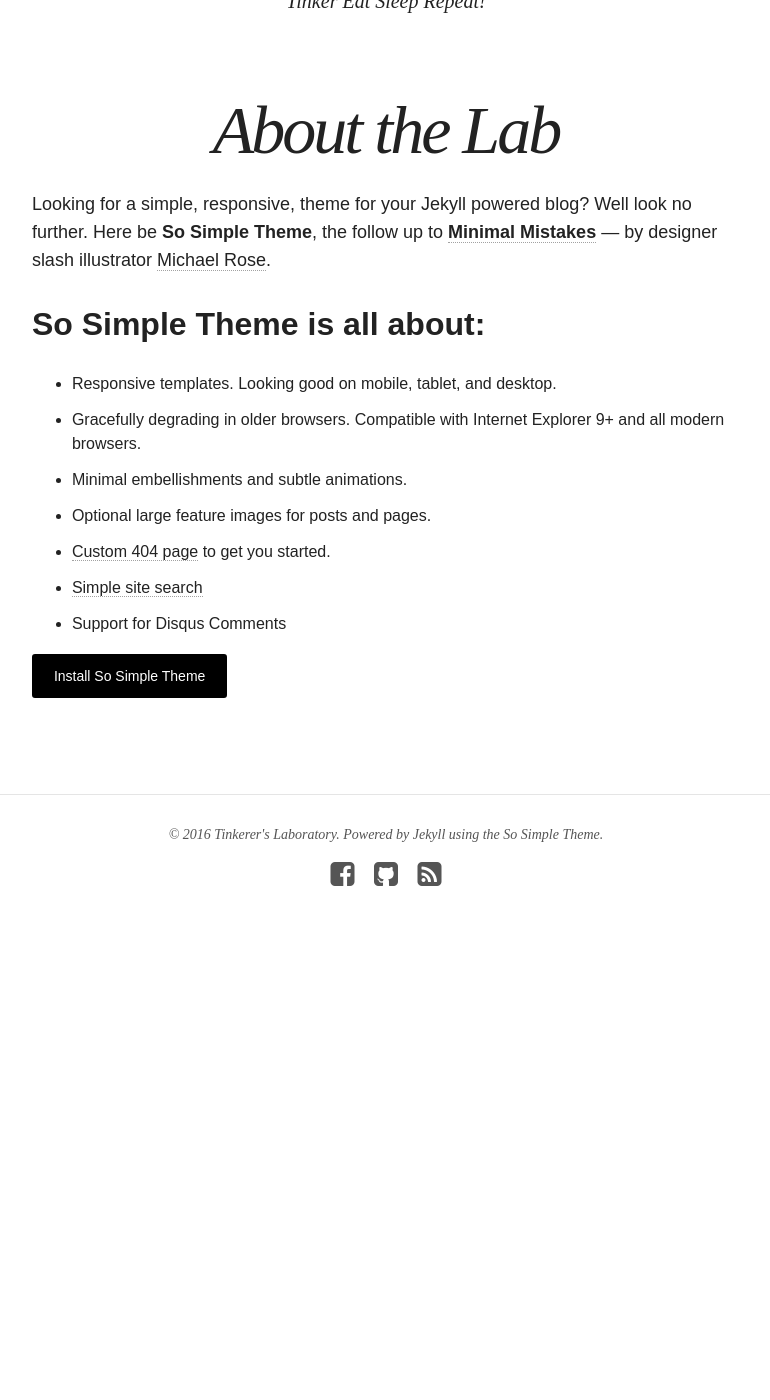
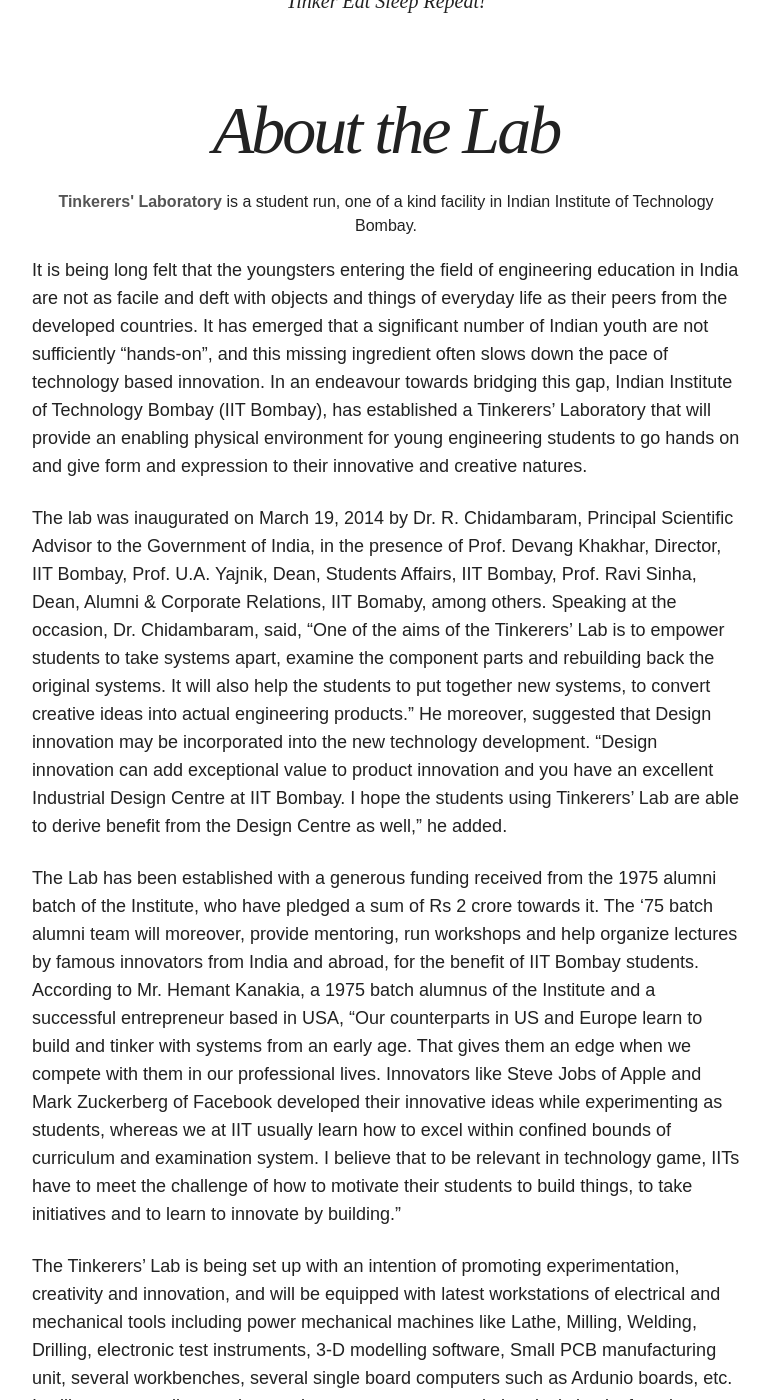
Before and after one commit to vikrant7/tinkerers-laboratory.github.io, a Jekyll site: the page built from about/index.md, in a window 1280 px wide and 1400 px high, scrolled down 382 px. Shown: the whole window, without its empty margins (254-1024 px from the left). Built offline with Jekyll 4.4.1, drawn with Linux system fonts in a browser that asks for light colours; nearby versions of some CDN libraries; before the commit the page ends 1368 px from its top, so only the background shows below that; some of the changed text lies outside the part shown.

Commit message:
Used the old about page content

```diff
--- a/about/index.md
+++ b/about/index.md
@@ -5,18 +5,17 @@
 modified: 2014-08-08T19:44:38.564948-04:00
 ---
 
-Looking for a simple, responsive, theme for your Jekyll powered blog? Well look no further. Here be **So Simple Theme**, the follow up to [**Minimal Mistakes**](http://mmistakes.github.io/minimal-mistakes) --- by designer slash illustrator [Michael Rose](http://mademistakes.com).
+<center><a href=""><b>Tinkerers' Laboratory</b></a> is a student run, one of a kind facility in Indian Institute of Technology Bombay.</center>
 
-## So Simple Theme is all about:
+It is being long felt that the youngsters entering the field of engineering education in India are not as facile and deft with objects and things of everyday life as their peers from the developed countries. It has emerged that a significant number of Indian youth are not sufficiently "hands-on", and this missing ingredient often slows down the pace of technology based innovation. In an endeavour towards bridging this gap, Indian Institute of Technology Bombay (IIT Bombay), has  established a Tinkerers' Laboratory that will provide an enabling physical environment for young engineering students to go hands on and  give form and expression to their innovative and creative natures.
 
-* Responsive templates. Looking good on mobile, tablet, and desktop.
-* Gracefully degrading in older browsers. Compatible with Internet Explorer 9+ and all modern browsers.
-* Minimal embellishments and subtle animations.
-* Optional large feature images for posts and pages.
-* [Custom 404 page]({{ site.url }}/404.html) to get you started.
-* [Simple site search](https://github.com/christian-fei/Simple-Jekyll-Search)
-* Support for Disqus Comments
+The lab was inaugurated on March 19, 2014 by Dr. R. Chidambaram, Principal Scientific Advisor to the Government of India, in the presence of Prof. Devang Khakhar, Director, IIT Bombay, Prof. U.A. Yajnik, Dean, Students Affairs, IIT Bombay, Prof. Ravi Sinha, Dean, Alumni & Corporate Relations, IIT Bomaby, among others. Speaking at the occasion, Dr. Chidambaram, said, "One of the aims of the Tinkerers' Lab is to empower students to take systems apart, examine the component parts and rebuilding back the original systems. It will also help the students to put together new systems,  to convert creative ideas into actual engineering products." He moreover, suggested that Design innovation may be incorporated into the new technology development. "Design innovation can add exceptional value to product innovation and you have an excellent Industrial Design Centre at IIT Bombay. I hope the students using Tinkerers' Lab are able to derive benefit from the Design Centre as well," he added.
 
-<a markdown="0" href="{{ site.url }}/theme-setup" class="btn">Install So Simple Theme</a>
+The Lab has been established with a generous funding received from the 1975 alumni batch of the Institute, who have pledged a sum of Rs 2 crore towards it. The '75 batch alumni team will moreover, provide mentoring, run workshops and help organize lectures by famous innovators from India and abroad, for the benefit of IIT Bombay students. According to Mr. Hemant Kanakia, a 1975 batch alumnus of the Institute and a successful entrepreneur based in USA, "Our counterparts in US and Europe learn to build and tinker with systems from an early age. That gives them an edge when we compete with them in our professional lives. Innovators like Steve Jobs of Apple and Mark Zuckerberg of Facebook developed their innovative ideas while experimenting as students, whereas we at IIT usually learn how to excel within confined bounds of curriculum and examination system. I believe that to be relevant in technology game, IITs have to meet the challenge of how to motivate their students to build things, to take initiatives and to learn to innovate by building."
 
-[^1]: Example: *domain.com/category-name/post-title*
+The Tinkerers' Lab is being set up with an intention of promoting experimentation, creativity and innovation, and will be equipped with latest workstations of electrical and mechanical tools including power mechanical machines like Lathe, Milling, Welding, Drilling, electronic test instruments, 3-D modelling software, Small PCB manufacturing unit, several workbenches, several single board computers such as Ardunio boards, etc. It will moreover, allow students to borrow spare parts and electrical circuits from its store and would provide latest mechanical and electrical tools to build and to test electro-mechanical systems from small to big projects like robots, flying machines, and biometric systems, to cite few examples.
+
+The facility, which is managed by the students (Students' Technical Activities Body), is open to all students of the Institute, irrespective of their discipline, and is accessible 24x7. It will provide the freedom and facility to experiment, exercise imaginations and build novel systems. Students may begin by taking apart systems and learning how it works and by putting the knowledge they gain to build innovative advanced systems.
+
+
+<font size="5" color = "grey">I hope this will aid us in generating a culture, where students work in the labs, do things on their own and also learn in the process," said, Prof. Khakhar.</font>
```
